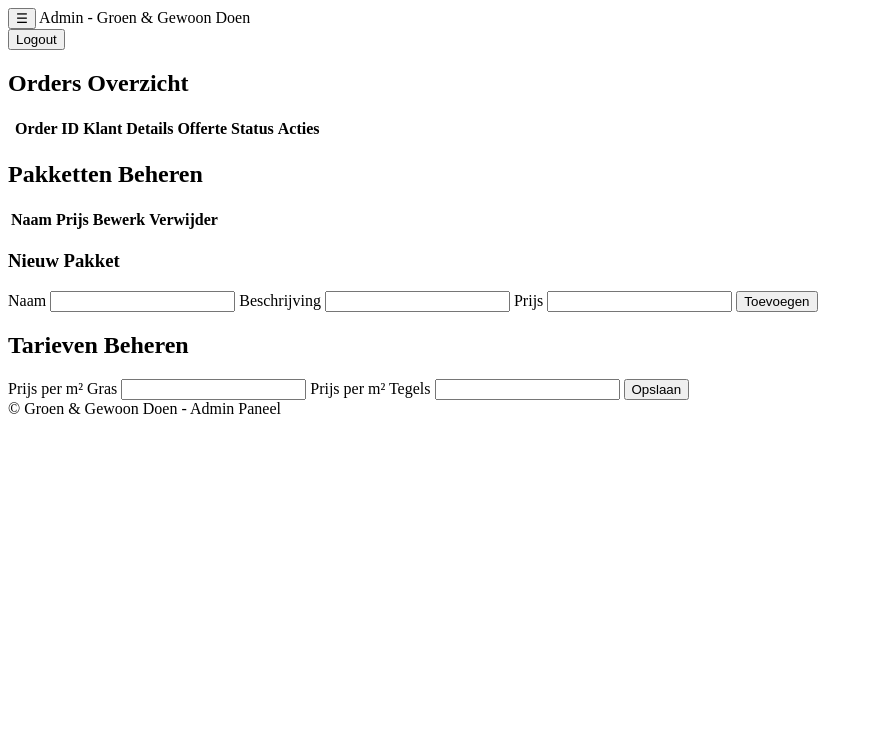
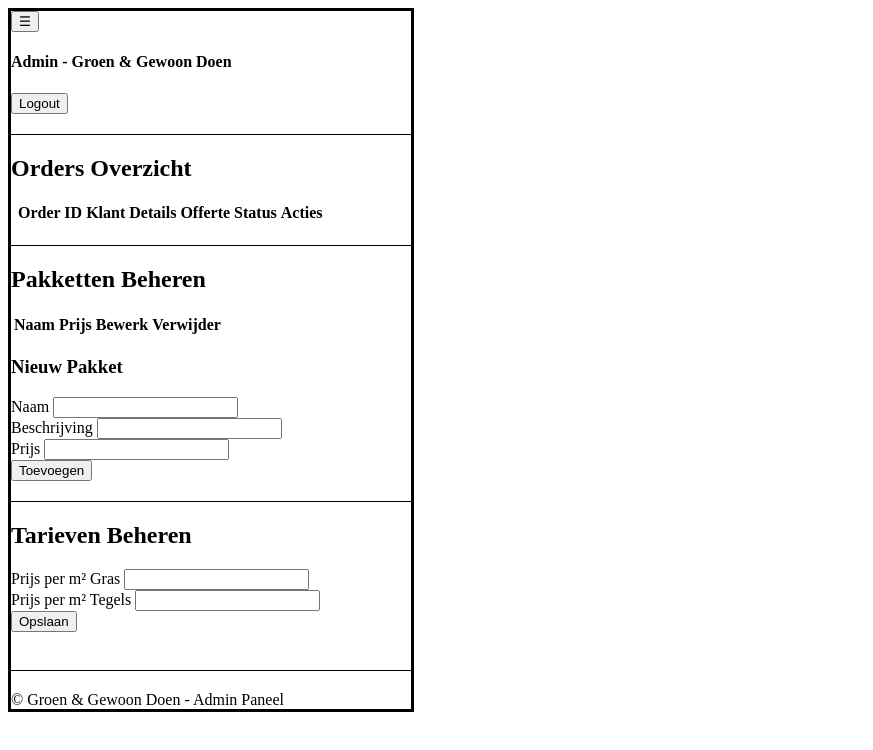
Before and after one commit to dywwi/Groen-gewoon-doen, a website: page projectmap/admin.html in a window 1280 px wide. Shown: the whole page, without its empty margins (0-873 px from the left). Drawn offline with Linux system fonts and the light colour scheme.

Commit message:
css for admin

```diff
--- a/projectmap/admin.html
+++ b/projectmap/admin.html
@@ -4,9 +4,9 @@
   <meta charset="UTF-8">
   <meta name="viewport" content="width=device-width, initial-scale=1.0">
   <title>Admin - Groen & Gewoon Doen</title>
-  <link rel="stylesheet" href="">
+  <link rel="stylesheet" href="style.css">
 </head>
-<body>
+<body class="admin-body">
 
 <div class="admin-page">
 
@@ -14,11 +14,12 @@
   <header class="admin-header">
     <div class="header-left">
       <button class="menu-button">☰</button>
-      <span class="header-title">Admin - Groen & Gewoon Doen</span>
+      <h4 class="header-title">Admin - Groen & Gewoon Doen</h4>
     </div>
 
     <button class="logout-button">Logout</button>
   </header>
+  <hr class="custom-divider">
 
   <!-- Content -->
   <main class="admin-content">
@@ -43,6 +44,7 @@
         </tbody>
       </table>
     </section>
+    <hr class="custom-divider">
 
     <!-- Packages -->
     <section>
@@ -68,21 +70,22 @@
         <label>
           Naam
           <input type="text">
-        </label>
+        </label><br>
 
         <label>
           Beschrijving
           <input type="text">
-        </label>
+        </label><br>
 
         <label>
           Prijs
           <input type="number">
-        </label>
+        </label><br>
 
         <button>Toevoegen</button>
       </div>
     </section>
+    <hr class="custom-divider">
 
     <!-- Rates -->
     <section>
@@ -92,18 +95,19 @@
         <label>
           Prijs per m² Gras
           <input type="number">
-        </label>
+        </label><br>
 
         <label>
           Prijs per m² Tegels
           <input type="number">
-        </label>
+        </label><br>
 
         <button>Opslaan</button>
       </div>
-    </section>
+    </section><br>
 
   </main>
+<hr class="custom-divider">
 
   <!-- Footer -->
   <footer class="admin-footer">
--- a/projectmap/style.css
+++ b/projectmap/style.css
@@ -1,8 +1,9 @@
+/* gebruikers pagina */
+
 .body {
     border: solid;
     width: 300px;
 }
-
 hr.custom-divider {
     border: none;
     height: 1px;
@@ -38,3 +39,16 @@ hr.custom-divider {
 .headersub {
     display: inline-block;
 }
+
+/* admin pagina */
+
+.admin-body {
+    border: solid;
+    width: 400px;
+}
+
+.admin-header {
+    justify-content: flex end;
+    margin: 0;
+    display: inline-block;
+}
```
